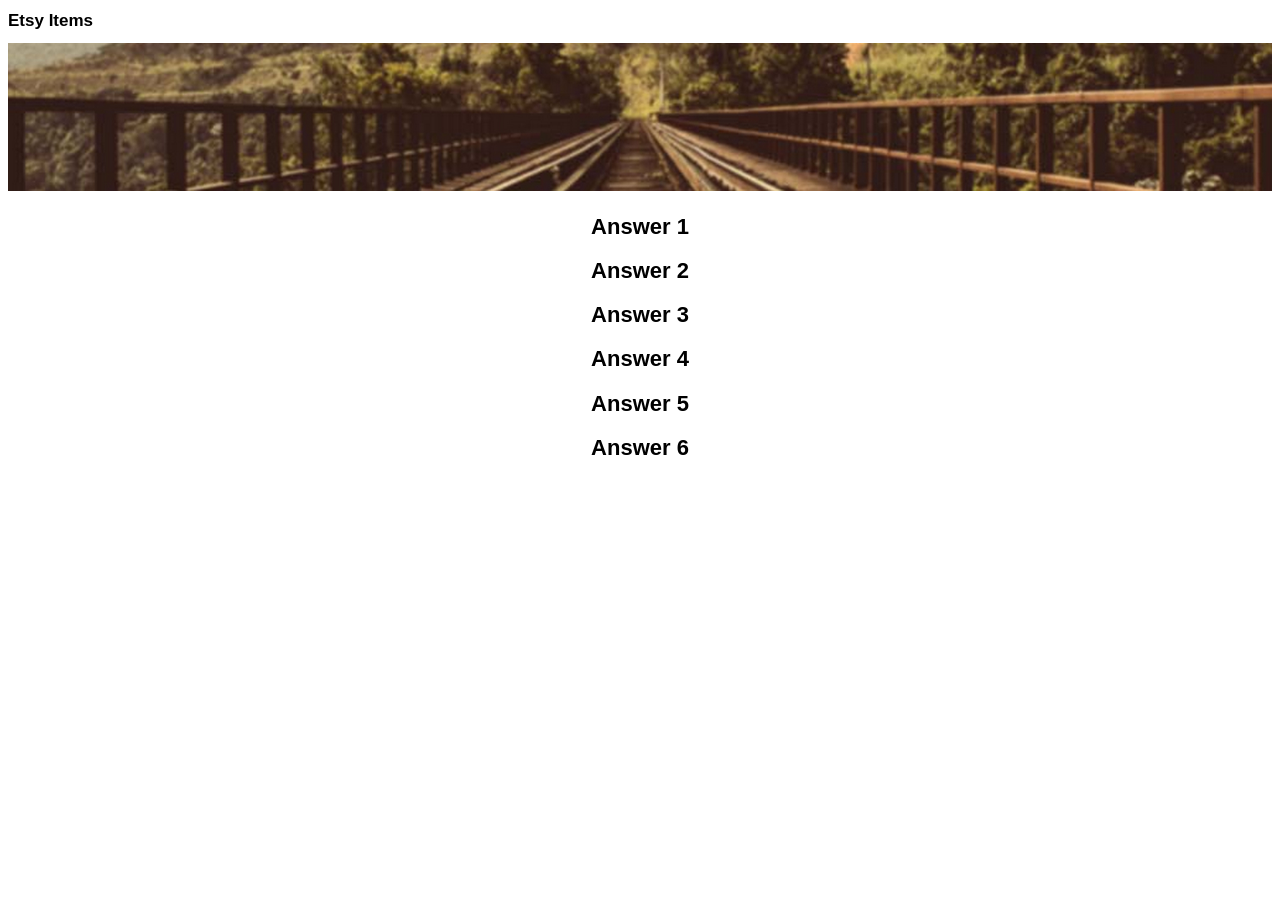
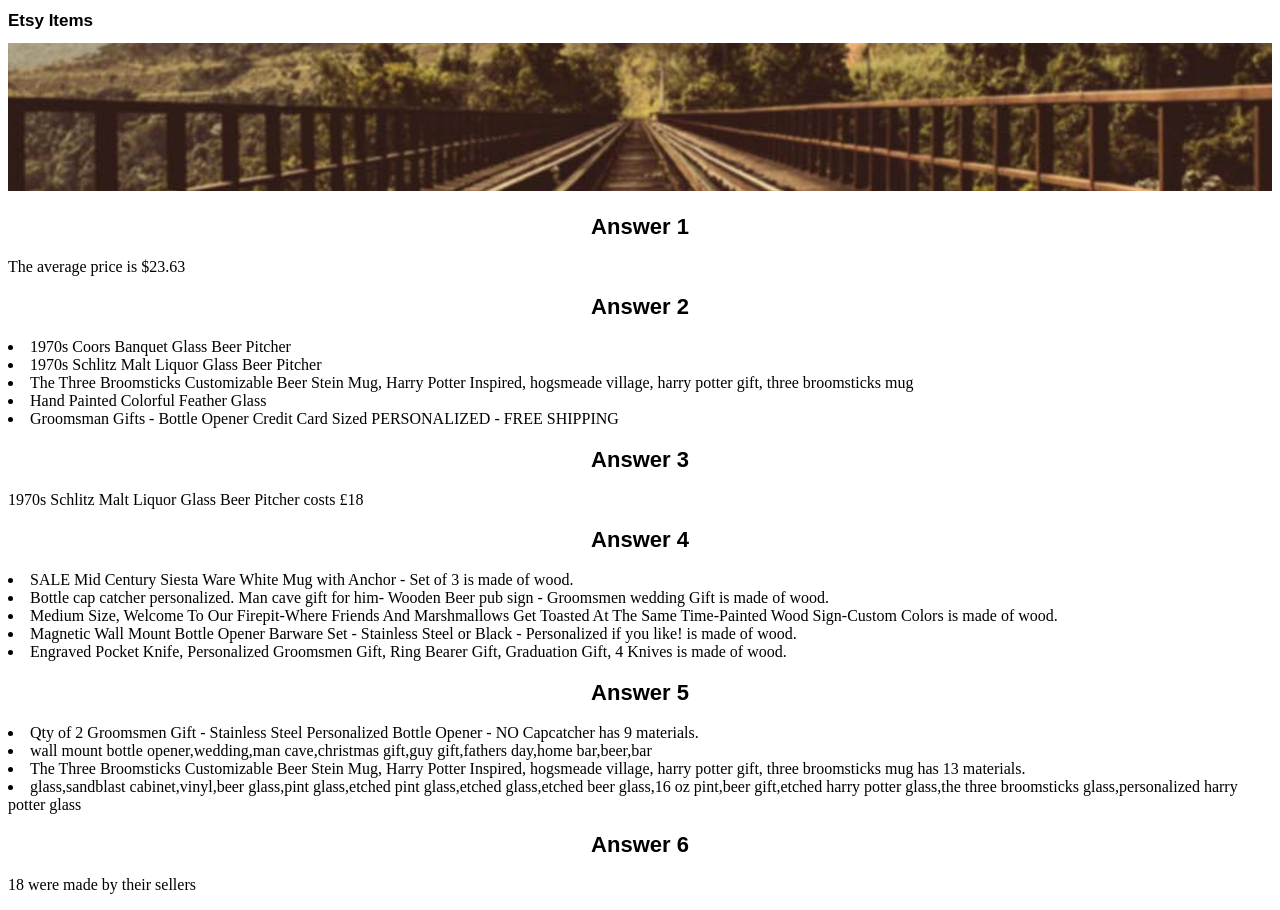
Before and after one commit to Neal-Studzinski/etsyitems, a plain HTML site: page index.html in a window 1280 px wide. Before the commit the page ends 800 px from the top, so only its background shows below. Drawn offline with Linux system fonts and the light colour scheme.

Commit message:
working order now

```diff
--- a/index.html
+++ b/index.html
@@ -10,18 +10,20 @@
       <h1>Etsy Items</h1>
       <img src="banner.jpg" alt="banner">
     </header>
+    <div class = 'answer'>
         <h2>Answer 1</h2>
-    <p id='answer1'></p>
+        <p id='answer-1'></p>
         <h2>Answer 2</h2>
-    <p id='answer2'></p>
+        <p id='answer-2'></p>
         <h2>Answer 3</h2>
-    <p id='answer3'></p>
+        <p id='answer-3'></p>
         <h2>Answer 4</h2>
-    <p id='answer4'></p>
+        <p id='answer-4'></p>
         <h2>Answer 5</h2>
-    <p id='answer5'></p>
+        <p id='answer-5'></p>
         <h2>Answer 6</h2>
-    <p id ='answer6'></p>
+        <p id ='answer-6'></p>
+    </div>
 
     <script src="items.js" charset="utf-8"></script>
     <script src="main.js" charset="utf-8"></script>
--- a/main.js
+++ b/main.js
@@ -1,9 +1,9 @@
-var ansOutput1 = document.querySelector('#answer1');
-var ansOutput2 = document.querySelector('#answer2');
-var ansOutput3 = document.querySelector('#answer3');
-var ansOutput4 = document.querySelector('#answer4');
-var ansOutput5 = document.querySelector('#answer5');
-var ansOutput6 = document.querySelector('#answer6');
+var ansInput1 = document.querySelector('#answer-1');
+var ansInput2 = document.querySelector('#answer-2');
+var ansInput3 = document.querySelector('#answer-3');
+var ansInput4 = document.querySelector('#answer-4');
+var ansInput5 = document.querySelector('#answer-5');
+var ansInput6 = document.querySelector('#answer-6');
 
 var avg = 0;
 var sum = 0;
@@ -13,7 +13,7 @@ var length = items.length;
 items.forEach(function(currentItem,index,arr) {
 sum += currentItem.price; // takes the price property from the currentItem
 });  // keeps a running total called sum.
-ansOutput1.innerHTML = "The average price is $" + (sum/length).toFixed(2);
+ansInput1.innerHTML = "The average price is $" + (sum/length).toFixed(2);
 // Puts the answer output into the html Doc   toFixed rounds the avg price to 0.00
 
 // #2
@@ -22,7 +22,7 @@ var filteredItemList = items.filter(function(currentItem, index, array){
 } );
 
 filteredItemList.forEach(function(item, index, arr){
- ansOutput2.innerHTML += '<li>' + item.title + '</li>';
+ ansInput2.innerHTML += '<li>' + item.title + '</li>';
 })
 
 
@@ -33,7 +33,7 @@ var filteredCurrency = items.filter(function(currentItem, index, array) {
 })
 
 filteredCurrency.forEach(function(item, index, arr) {
-ansOutput3.innerHTML = item.title + " costs " +  '£' + item.price;
+ansInput3.innerHTML = item.title + " costs " +  '£' + item.price;
 })
 
 
@@ -50,14 +50,41 @@ var hasWood = isWood.map(function(item, index, array) {
 
 hasWood.forEach(function(item, index, array) {
  ansInput3 = document.querySelector('ul#fourl');
- ansOutput4.innerHTML += item;
+ ansInput4.innerHTML += item;
 });
 
-// #5
-var isHomemade = items.filter(function(currentItem, index, array) {
-  return currentItem.who_made.some(function(currentItem, index, array) {
+// ------------------------- Question 5
+// Which items are made of eight or more materials? Display the name, number of items and the items it is made of.
+// var eightOrMore = items.filter(function(currentItem, index, array){
+//   return currentItem.materials.length >= 8;
+// });
+//map out materials first
+//use reduce to put materials into an empty string
 
-    return currentItem ===
-  }
+var eightOrMore = items.filter(function(currentItem, index, array){
+  return currentItem.materials.length >= 8;
+});
+
+var eightOrMoreMat = eightOrMore.map(function(item, index, array){
+ return item.materials;
+});
+
+
+
+eightOrMore.forEach(function(currentItem, index, array){
+
+
+  ansInput5.innerHTML += '<li>'+ currentItem.title  + " has " + currentItem.materials.length + " materials.</li>";
+  ansInput5.innerHTML += '<li>'+ currentItem.materials +'</li>'
+
+});
 
 // #6
+
+//how many items were made by their sellers?
+//  18 were made by their sellers
+// "who_made": "i_did",
+var madeBySellers = items.filter(function(currentItem, index, array){
+  return currentItem.who_made === "i_did";
+})
+ansInput6.innerHTML = madeBySellers.length + " were made by their sellers"
```
Lines whose indentation alone changed are shown as unchanged.
